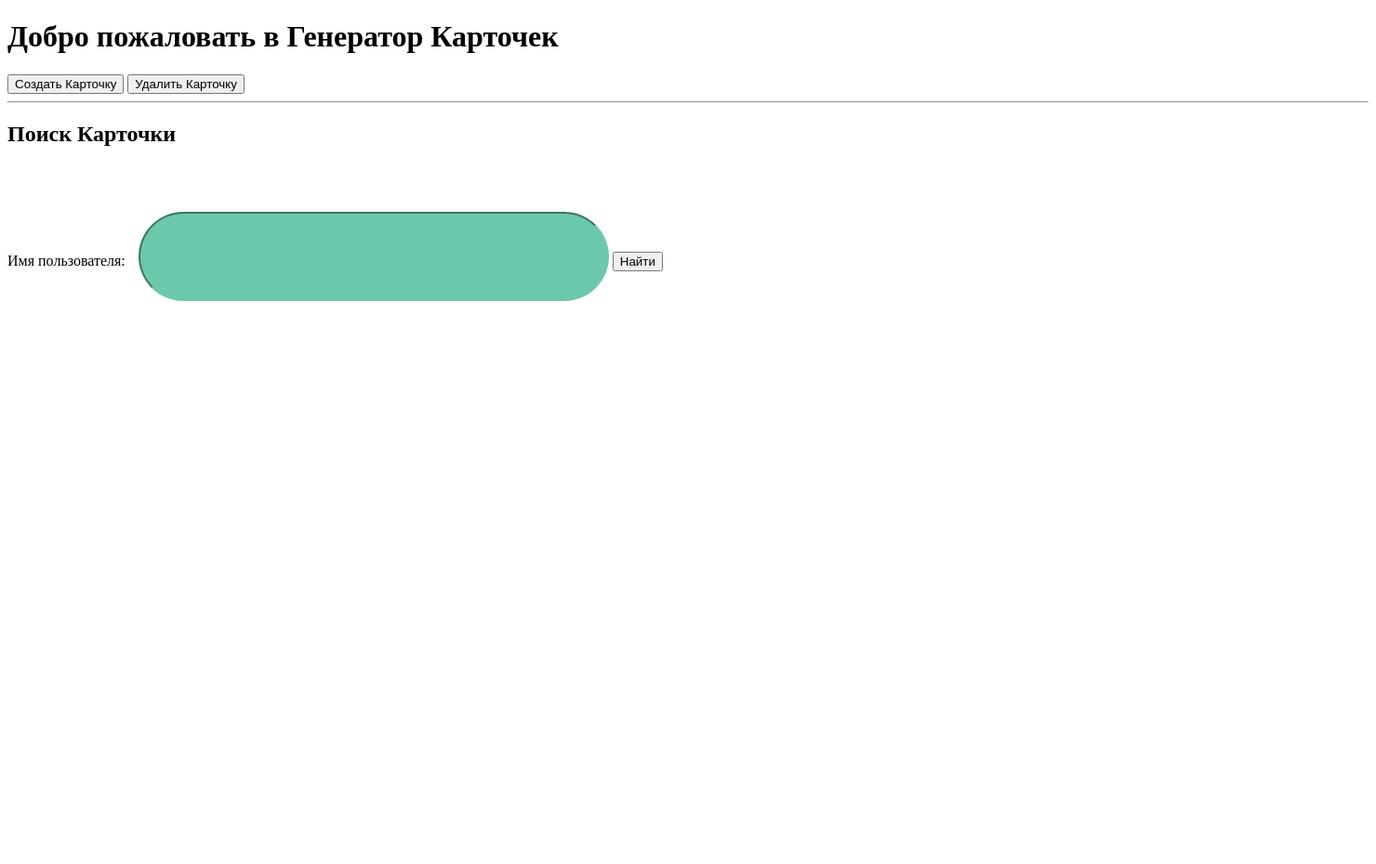
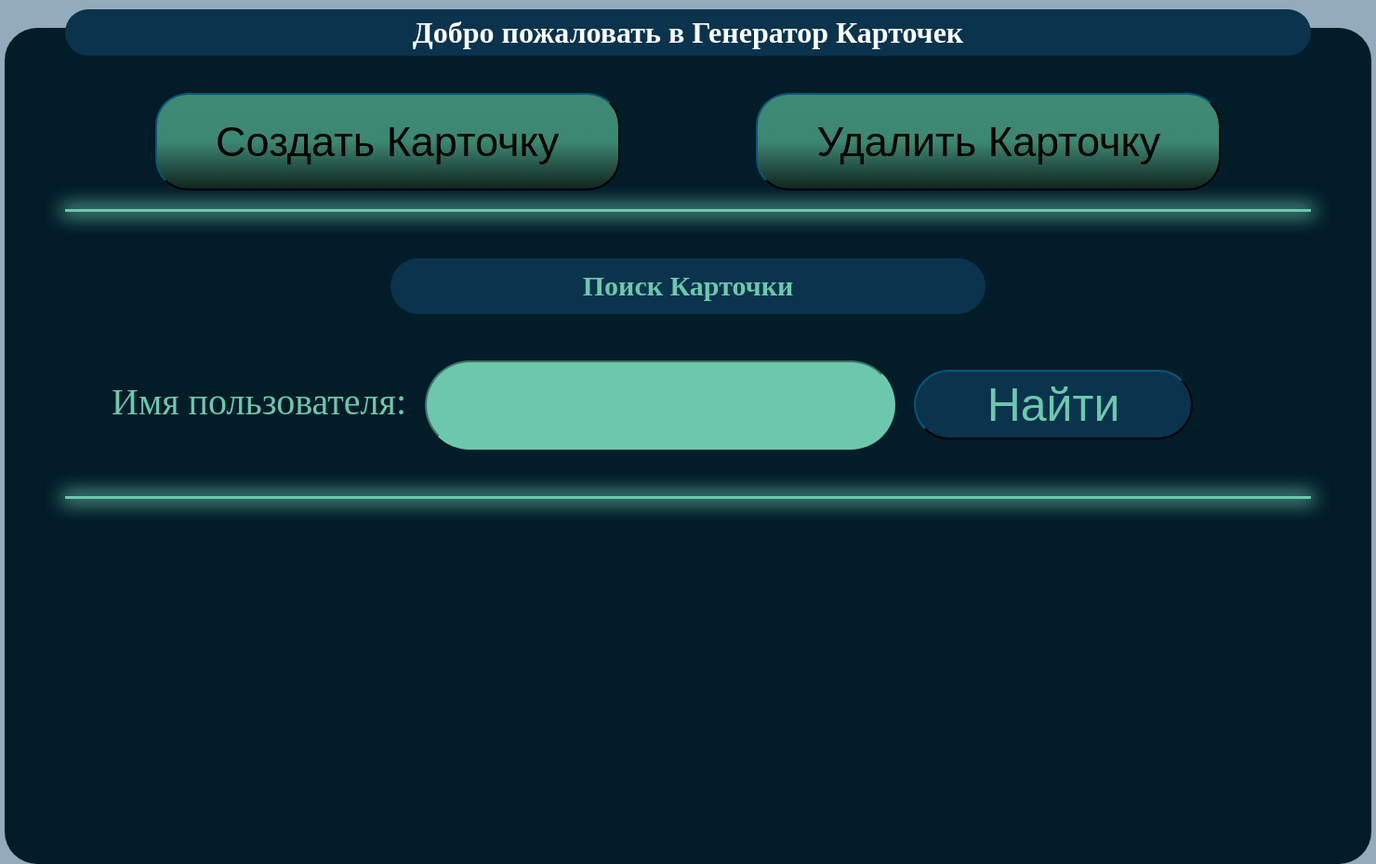
Before and after one commit to Apchhe/project_alg, a Flask app: page / in a window 1480 px wide. Shown: the whole page at 93% size. Before the commit the page ends 324 px from the top, so only its background shows below. Run offline with Flask 3, Linux system fonts and the light colour scheme.

Commit message:
Update index.html

```diff
--- a/templates/index.html
+++ b/templates/index.html
@@ -5,15 +5,28 @@
     <link rel="stylesheet" href="{{ url_for('static', filename='style.css') }}">
     <title>Главная</title>
 </head>
-<body>
-    <h1>Добро пожаловать в Генератор Карточек</h1>
-    <a href="{{ url_for('create') }}"><button>Создать Карточку</button></a>
-    <a href="{{ url_for('delete') }}"><button>Удалить Карточку</button></a>
-    <hr>
-    <h2>Поиск Карточки</h2>
-    <form method="post">
-        Имя пользователя: <input type="text" name="search_username" required>
-        <button type="submit">Найти</button>
-    </form>
+<body class="telo">
+
+    <h1 class="header_name_conteiner"> Добро пожаловать в Генератор Карточек </h1>
+
+    <div class="blue_fone_index">
+        <div class="menu_index">
+            <a href="{{ url_for('create') }}"><button class="menu_elements_index">Создать Карточку</button></a>
+            <a href="{{ url_for('delete') }}"><button class="menu_elements_index">Удалить Карточку</button></a>
+        </div>
+
+        <div class="linia_index1"></div>
+
+        <div class="poisk_index">
+
+            <h2 class="b_poisk">Поиск Карточки</h2>
+            <form method="post"> <span class="username_index">Имя пользователя: </span>
+                <input type="text" name="search_username" maxlength="30" required>
+                <button class="submit_index" type="submit"> Найти </button>
+            </form>
+
+            <div class="linia_index1"></div>
+        </div>
+    </div>
 </body>
 </html>
```
